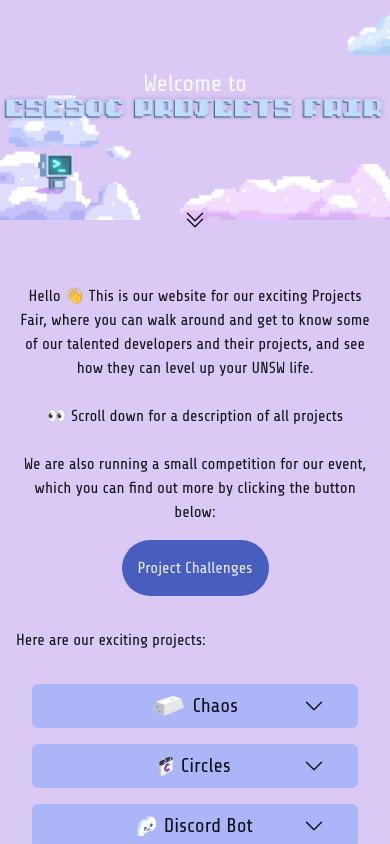
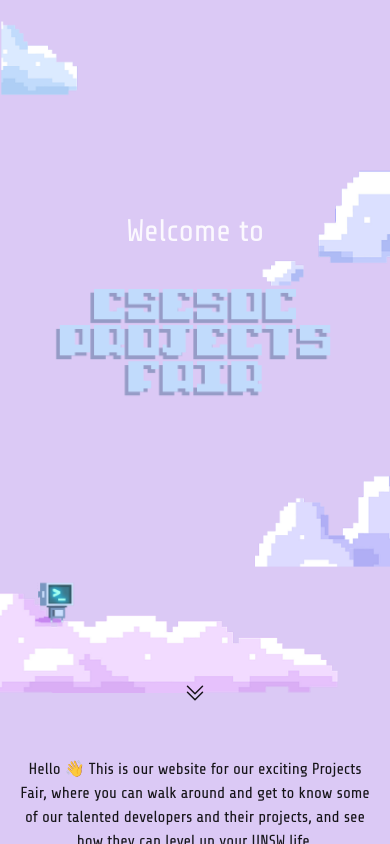
Before and after one commit to csesoc/project-fair-website, a React (Vite) app: page / in a window 390 px wide. Built offline with nearby package versions, Linux system fonts and the light colour scheme.

Commit message:
Fix(?) initial isMobile state

```diff
--- a/src/components/HeaderBanner.tsx
+++ b/src/components/HeaderBanner.tsx
@@ -3,7 +3,7 @@
 
 const HeaderBanner: React.FC = () => {
   const MOBILE_WIDTH = 768;
-  const [isMobile, setMobile] = useState(false);
+  const [isMobile, setMobile] = useState(window.innerWidth < MOBILE_WIDTH);
 
   const updateMobile = () => {
     setMobile(window.innerWidth < MOBILE_WIDTH);
@@ -19,10 +19,10 @@
   // Wacky layout and programming lol
   return isMobile ? (
     <div className="relative bg-[url('/mobile/clouds.png')] w-full aspect-[9/16] bg-cover flex flex-col items-center justify-center">
-      <img src="mobile/fair_text.png" />
+      <img src="/mobile/fair_text.png" />
 
       <h1 className="absolute text-[8vw] top-[30%] text-center">Welcome to</h1>
-      <img src="robot.png" className="absolute top-[110vw] -left-[20vw]" />
+      <img src="/robot.png" className="absolute top-[110vw] -left-[20vw]" />
 
       <div className="absolute text-black/90 -bottom-3">
         <DoubleChevronDown />
@@ -30,10 +30,10 @@
     </div>
   ) : (
     <div className="relative bg-[url('/desktop/clouds.png')] w-full aspect-video bg-cover flex flex-col items-center justify-center">
-      <img src="desktop/fair_text.png" />
+      <img src="/desktop/fair_text.png" />
 
       <h1 className="absolute text-[6vw] top-[30%] text-center">Welcome to</h1>
-      <img src="robot.png" className="absolute -left-[20vw]" />
+      <img src="/robot.png" className="absolute -left-[20vw]" />
 
       <div className="absolute text-black/90 -bottom-3">
         <DoubleChevronDown />
```
